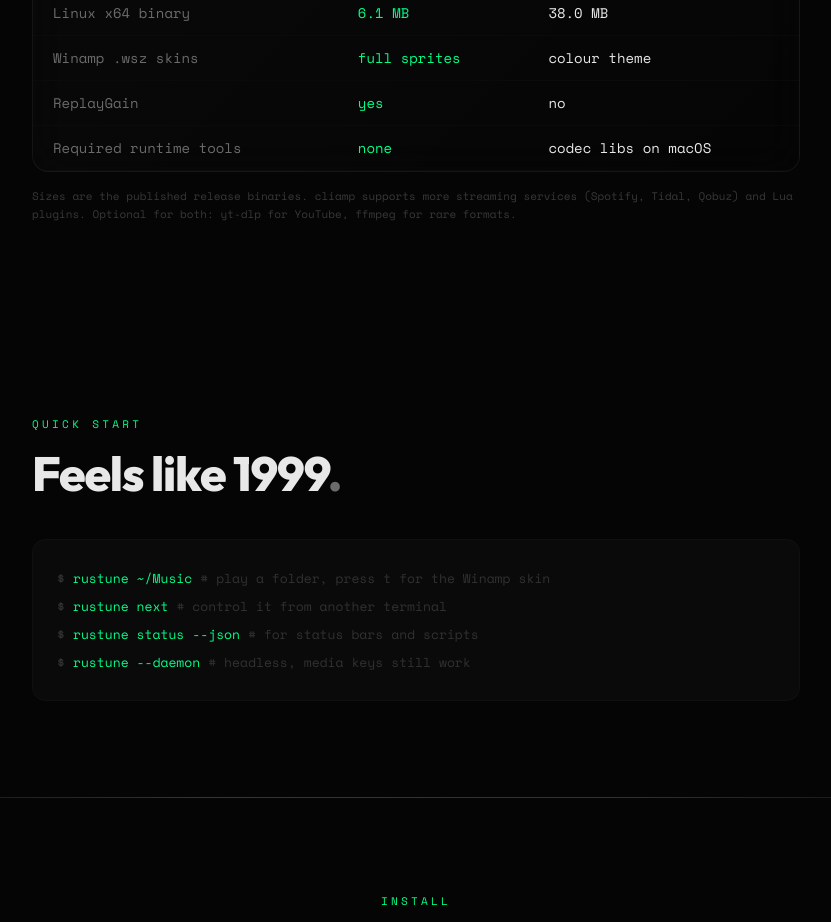
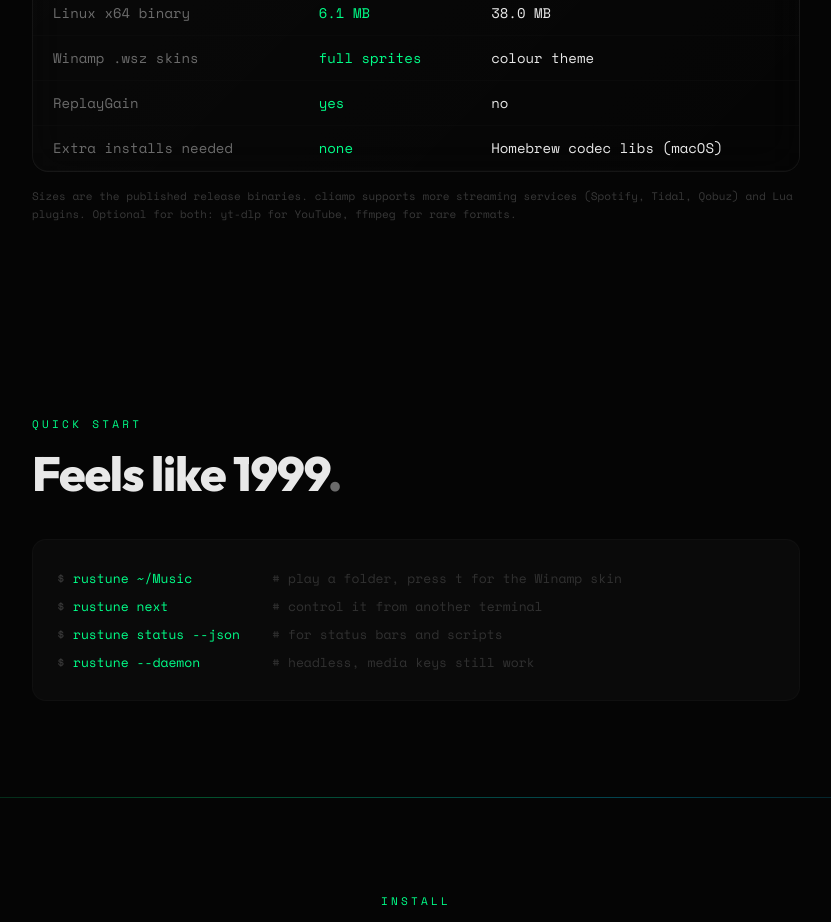
Before and after one commit to dzulfikar08/rustune-landing, a React (Vite) app in the folder client/: page / in a window 1280 px wide. Shown: the part 3360-4282 px from the top of the page, without its empty margins (224-1055 px from the left). Built offline with nearby package versions, Linux system fonts and the light colour scheme.

Commit message:
Landing: align quick start, clarify install row

```diff
--- a/client/src/routes/index.tsx
+++ b/client/src/routes/index.tsx
@@ -395,9 +395,9 @@ function Index() {
 									<td>no</td>
 								</tr>
 								<tr className="border-b-0">
-									<td className="text-muted-foreground">Required runtime tools</td>
+									<td className="text-muted-foreground">Extra installs needed</td>
 									<td className="text-[#00ff88]">none</td>
-									<td>codec libs on macOS</td>
+									<td>Homebrew codec libs (macOS)</td>
 								</tr>
 							</tbody>
 						</table>
@@ -420,33 +420,21 @@ function Index() {
 						Feels like 1999<span className="text-muted-foreground">.</span>
 					</h2>
 					<div className="rounded-xl bg-[#0a0a0a] border border-border/40 p-6 font-mono-display text-[13px] leading-7 overflow-x-auto">
-						<div>
-							<span className="text-muted-foreground/50">$</span>{" "}
-							<span className="text-[#00ff88]">rustune ~/Music</span>
-							<span className="text-muted-foreground/40">
-								{"      "}# play a folder, press t for the Winamp skin
-							</span>
-						</div>
-						<div>
-							<span className="text-muted-foreground/50">$</span>{" "}
-							<span className="text-[#00ff88]">rustune next</span>
-							<span className="text-muted-foreground/40">
-								{"         "}# control it from another terminal
-							</span>
-						</div>
-						<div>
-							<span className="text-muted-foreground/50">$</span>{" "}
-							<span className="text-[#00ff88]">rustune status --json</span>
-							<span className="text-muted-foreground/40">
-								{"  "}# for status bars and scripts
-							</span>
-						</div>
-						<div>
-							<span className="text-muted-foreground/50">$</span>{" "}
-							<span className="text-[#00ff88]">rustune --daemon</span>
-							<span className="text-muted-foreground/40">
-								{"     "}# headless, media keys still work
-							</span>
+						<div className="grid grid-cols-[auto_1fr] gap-x-8 min-w-max">
+							{[
+								["rustune ~/Music", "play a folder, press t for the Winamp skin"],
+								["rustune next", "control it from another terminal"],
+								["rustune status --json", "for status bars and scripts"],
+								["rustune --daemon", "headless, media keys still work"],
+							].map(([cmd, note]) => (
+								<div key={cmd} className="contents">
+									<div>
+										<span className="text-muted-foreground/50">$ </span>
+										<span className="text-[#00ff88]">{cmd}</span>
+									</div>
+									<div className="text-muted-foreground/40"># {note}</div>
+								</div>
+							))}
 						</div>
 					</div>
 				</div>
```
Also changed, not shown: 1 other file (tests, documents, lock files or other folders).
